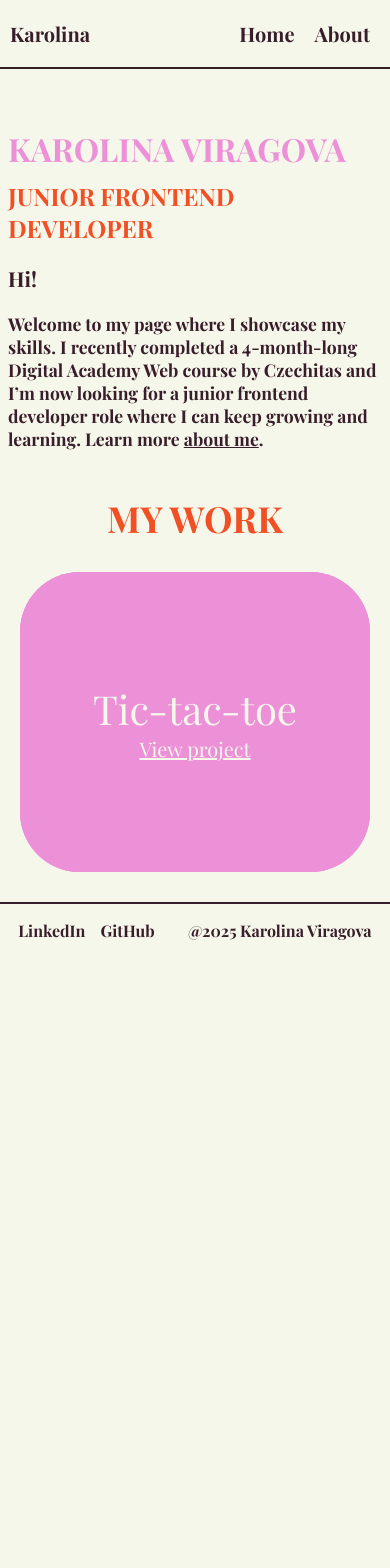
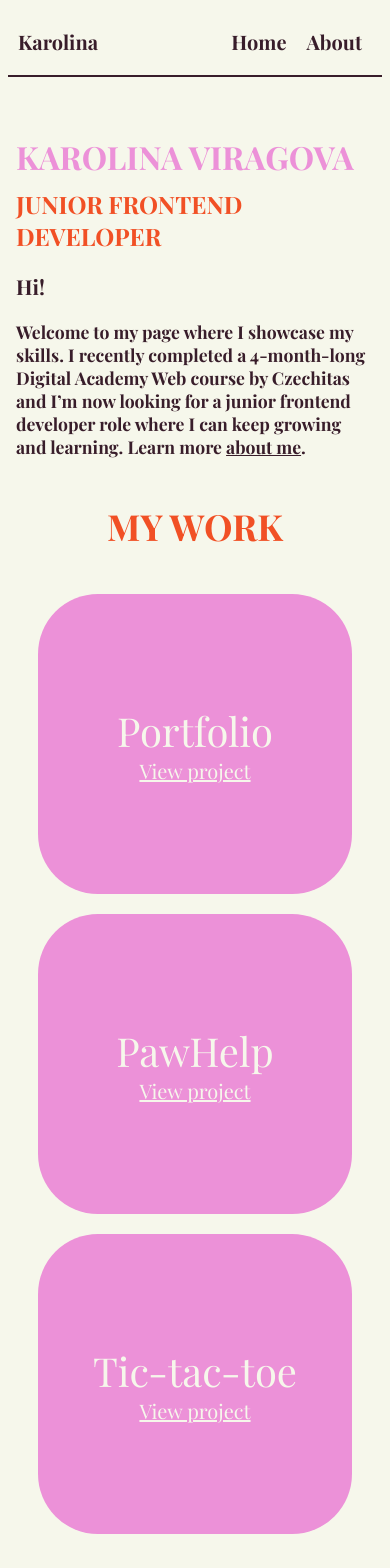
Before and after one commit to karolinaviragova/my-portfolio, a React (Vite) app: page / in a window 390 px wide. Shown: the top 1568 px of the page. Before the commit the page ends 957 px from the top, so only its background shows below. Built offline with nearby package versions, Linux system fonts and the light colour scheme; a web font is replaced by a local one.

Commit message:
add styles for mobile for cards

```diff
--- a/src/components/HomePageIntro/HomePageIntro.css
+++ b/src/components/HomePageIntro/HomePageIntro.css
@@ -32,7 +32,7 @@
 .homepage__heading {
   text-align: center;
   text-transform: uppercase;
-  margin-top: 2.75rem;
+  margin: 2.75rem 0 2.75rem 0;
 }
 
 .homepage__link:hover {
--- a/src/components/ProjectCard/ProjectCard.css
+++ b/src/components/ProjectCard/ProjectCard.css
@@ -1,8 +1,11 @@
 .projectCard__container {
   color: var(--primary--background);
-  position: absolute;
-  width: 350px;
-  height: 100%;
+  width: 100%;
+  height: 300px;
+  padding-bottom: 20px;
+  display: flex;
+  flex-direction: column;
+  align-items: center;
 }
 
 .projectCard__card {
@@ -12,10 +15,8 @@
   display: flex;
   flex-direction: column;
   justify-content: center;
-  align-items: center;
   border-radius: 60px;
   text-align: center;
-  position: absolute;
 }
 
 .projectCard__card--back {
@@ -42,21 +43,10 @@
 @media (min-width: 768px) {
   .projectCard__container {
     width: calc(100% / 3);
-    position: relative;
-
   }
 
   .projectCard__card {
     height: 300px;
-
   }
 
 }
-
-/* Pro desktop (min šířka 1024px) */
-@media (min-width: 1024px) {
-  .projectCard__container {
-    width: calc(100% / 3);
-  }
-
-}
--- a/src/index.css
+++ b/src/index.css
@@ -7,7 +7,7 @@
   --color--black: #03191E;
 }
 
-html, body {
+html {
   background-color: var(--primary--background);
   height: 100vh;
   margin: 0;
--- a/src/pages/HomePage/HomePage.css
+++ b/src/pages/HomePage/HomePage.css
@@ -1,9 +1,7 @@
 .cardsContainer {
-  position: relative;
-  height: 300px;
   display: flex;
-  flex-direction: row;
-  justify-content: center;
+  flex-direction: column;
+  align-items: center;
   margin: 1.88rem;
 }
 
@@ -11,6 +9,7 @@
 @media (min-width: 768px) {
   .cardsContainer {
     gap: 20px;
-    margin: 1.88rem;
+    flex-direction: row;
+    height: 100%;
   }
 }
```
Also changed, not shown: src/components/ProjectCard/ProjectCard.jsx (+0 -16 lines).
